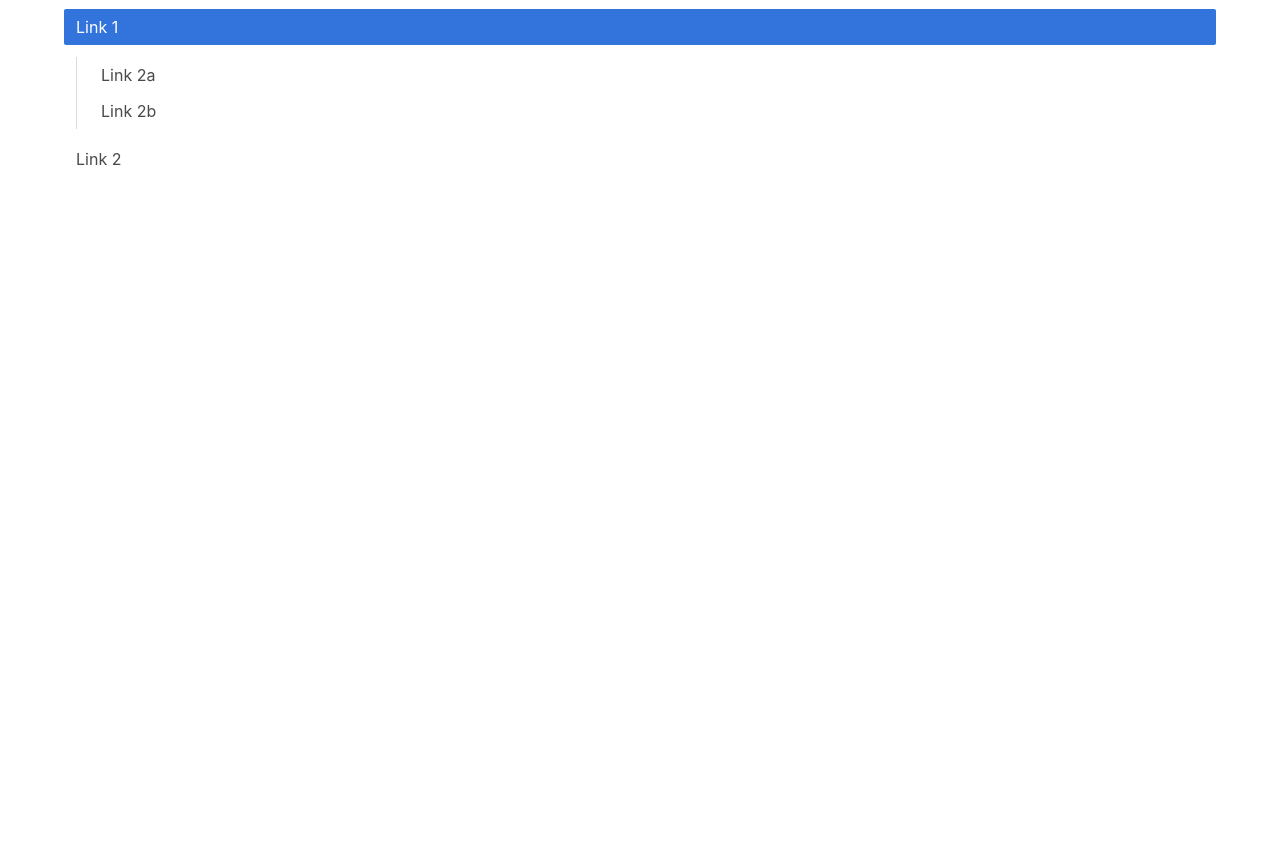
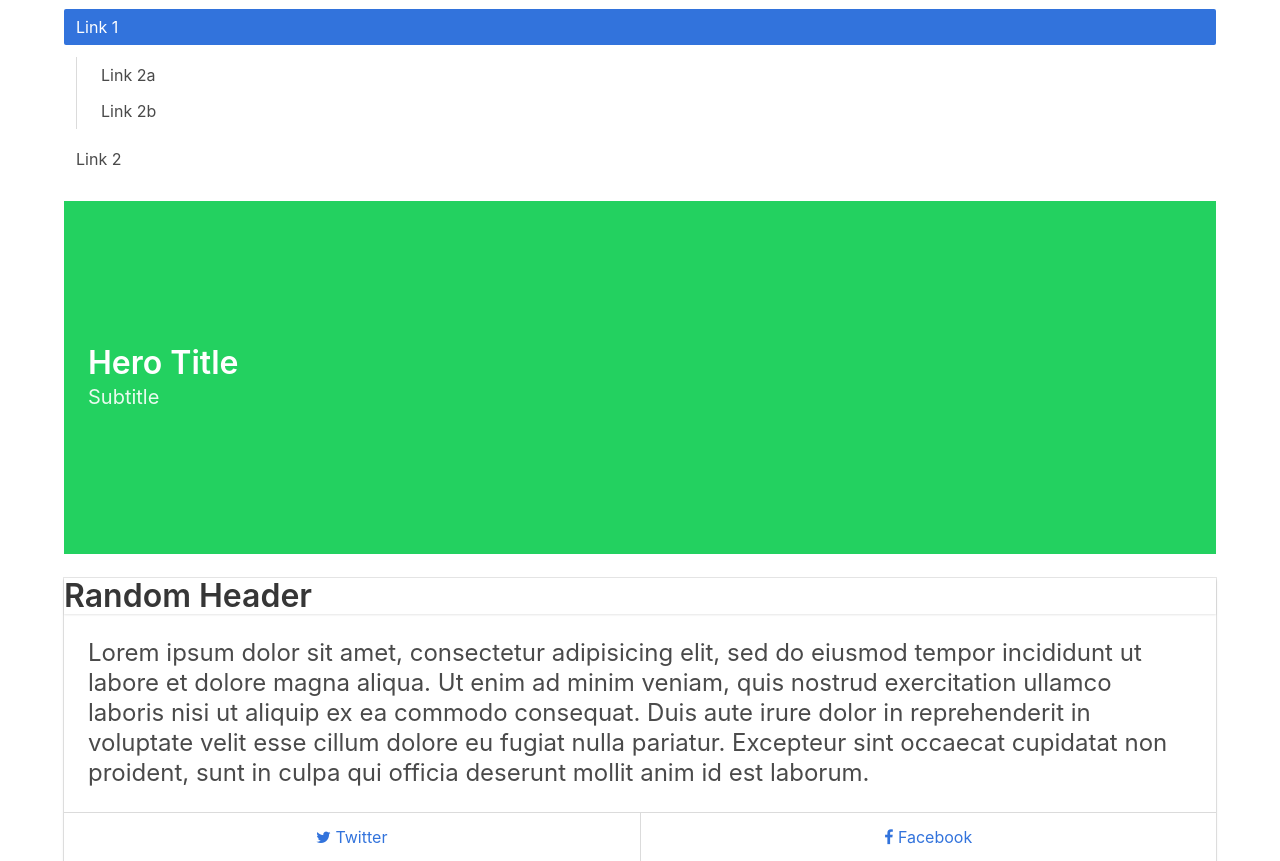
Before and after one commit to Takhine/bulma-sandbox, a plain HTML site: page index.html in a window 1280 px wide. Shown: the part 3955-4816 px from the top of the page. Before the commit the page ends 4252 px from the top, so only its background shows below. Drawn offline with nearby package versions, Linux system fonts and the light colour scheme.

Commit message:
Sandbox updated
card added

```diff
--- a/index.html
+++ b/index.html
@@ -372,11 +372,43 @@
 
 	<!-- HERO -->
 	<div class="block">
-		<section class="hero">
+		<section class="hero is-success is-medium">
 			<div class="hero-body">
-
+				<div class="container">
+					<h1 class="title">Hero Title</h1>
+					<h2 class="subtitle">Subtitle</h2>
+				</div>
 			</div>
 		</section>
+	</div>
+
+	<!-- CARDS -->
+	<div class="block">
+		<div class="card">
+			<div class="card-header">
+				<h1 class="title is-3">Random Header</h1>
+			</div>
+			<div class="card-content">
+				<p class="subtitle is-4">Lorem ipsum dolor sit amet, consectetur adipisicing elit, sed do eiusmod
+				tempor incididunt ut labore et dolore magna aliqua. Ut enim ad minim veniam,
+				quis nostrud exercitation ullamco laboris nisi ut aliquip ex ea commodo
+				consequat. Duis aute irure dolor in reprehenderit in voluptate velit esse
+				cillum dolore eu fugiat nulla pariatur. Excepteur sint occaecat cupidatat non
+				proident, sunt in culpa qui officia deserunt mollit anim id est laborum.</p>
+			</div>
+			<div class="card-footer">
+				<p class="card-footer-item">
+					<span>
+						<a href=""><i class="fa fa-twitter"></i> Twitter</a>
+					</span>
+				</p>
+				<p class="card-footer-item">
+					<span>
+						<a href=""><i class="fa fa-facebook"></i> Facebook</a>
+					</span>
+				</p>
+			</div>
+		</div>
 	</div>
 </div> <!--container-->
 
```
